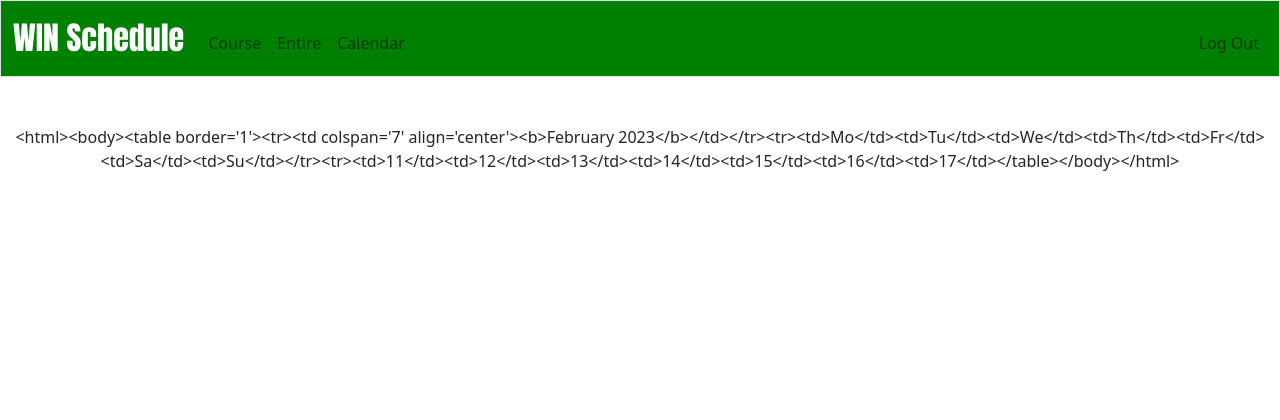
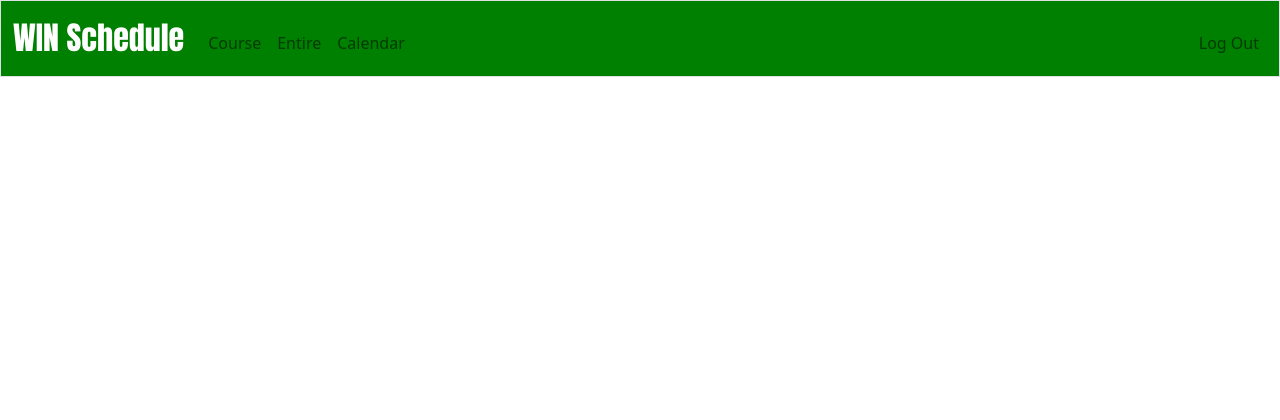
Before and after one commit to shukurimu0121/cs50_finalproject, a Flask app: page /calendar in a window 1280 px wide. Shown: the top 420 px of the page. Run offline with Flask 2, Linux system fonts and the light colour scheme; a user stored in the database is signed in; some libraries are stand-ins or nearby versions.

Commit message:
Mon, Feb 13, 2023, 7:39 PM +09:00

```diff
--- a/project/app.py
+++ b/project/app.py
@@ -115,9 +115,9 @@ def calender():
         return render_template("apology.html", msg="Only teacher can use this page")
 
     # Get calenar html
-    html = get_week_calendar_html()
 
-    return render_template("calendar.html", html=html)
+
+    return render_template("calendar.html")
 
 
 @app.route("/course", methods=["GET", "POST"])
--- a/project/templates/calendar.html
+++ b/project/templates/calendar.html
@@ -5,5 +5,5 @@
 {% endblock %}
 
 {% block main %}
-    {{ html }}
+
 {% endblock %}
```
Also changed, not shown: 1 other file.
